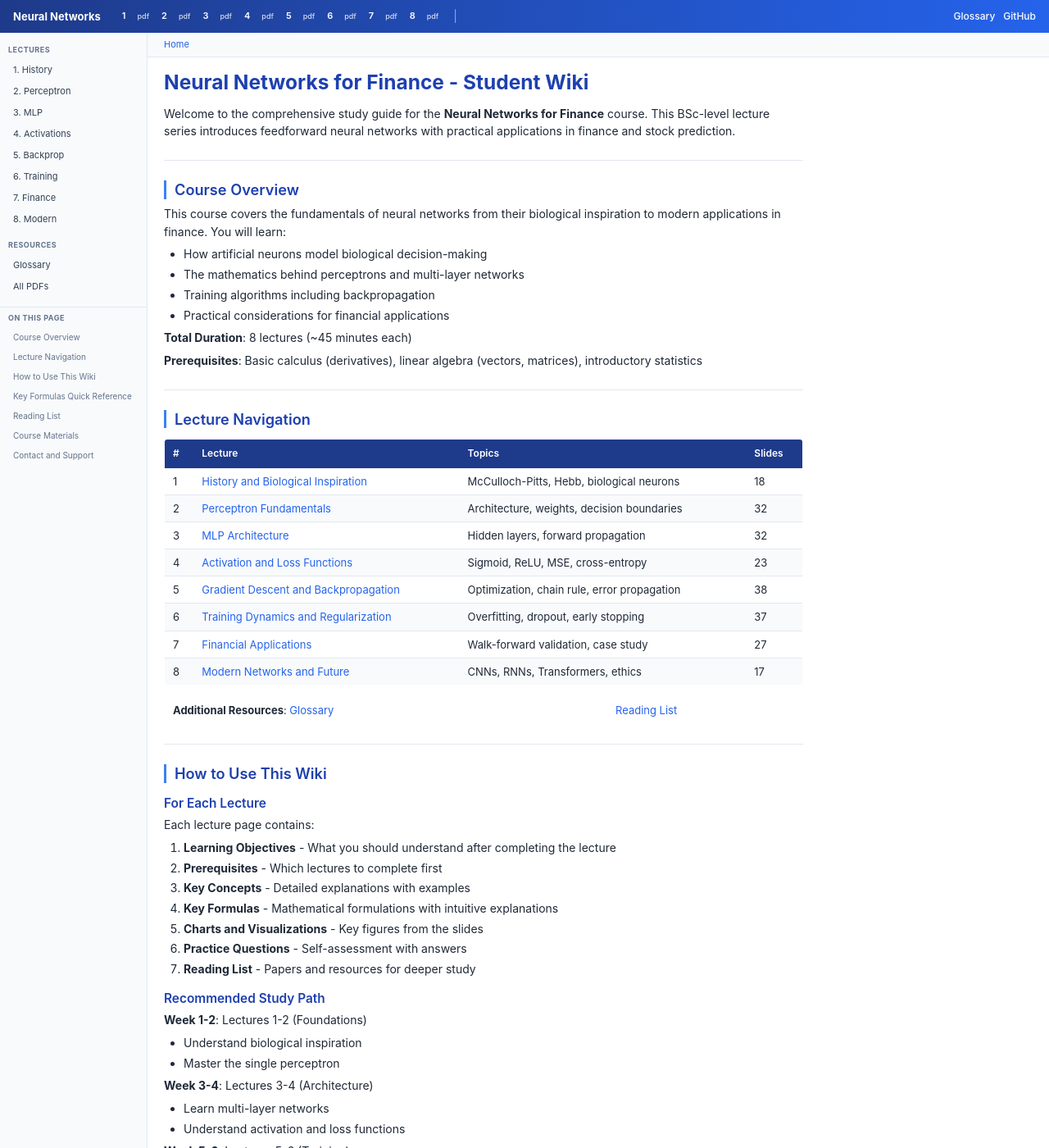
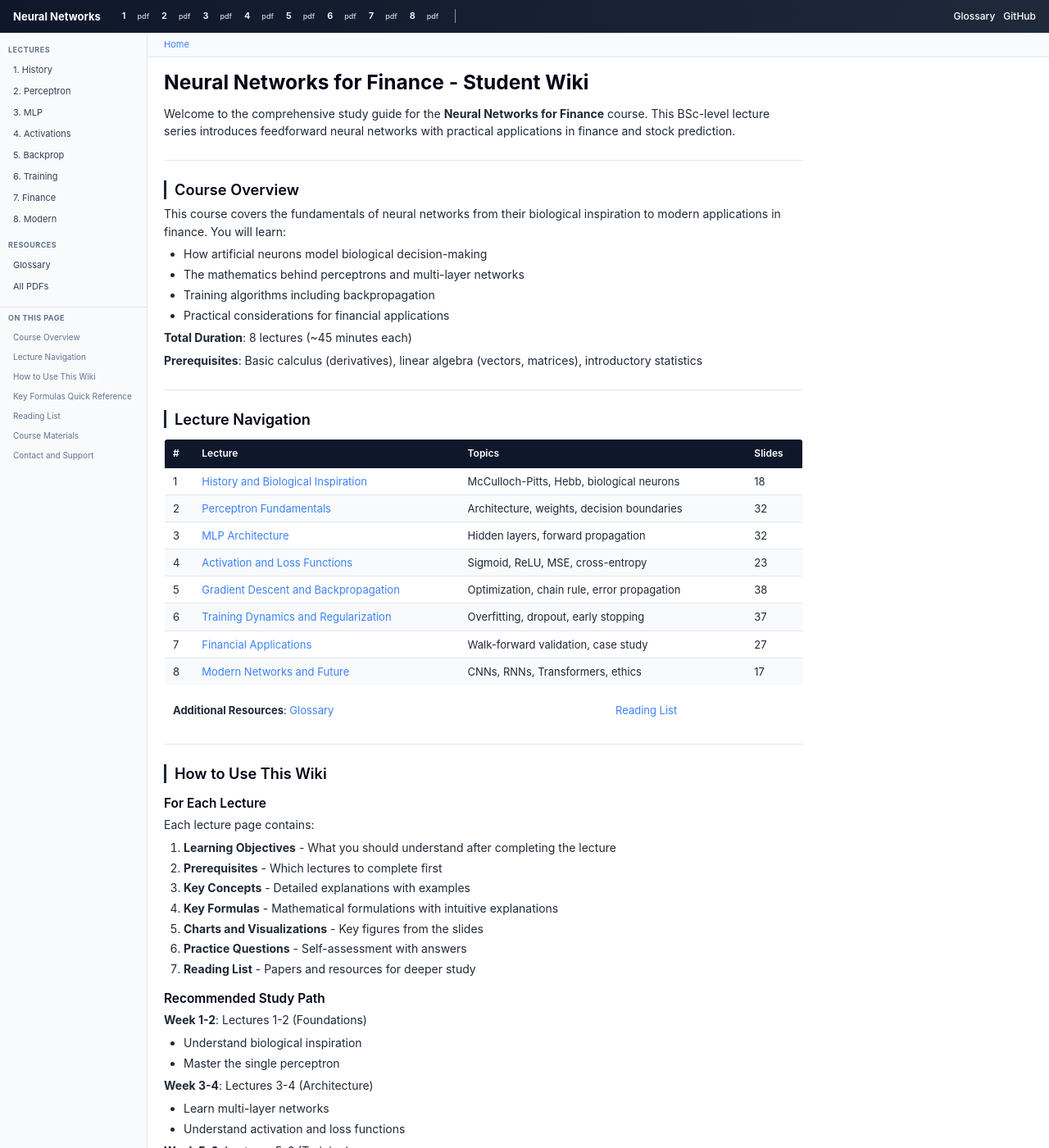
Before and after one commit to Digital-AI-Finance/neural-networks-introduction, a Jekyll site: the page built from docs/index.md, in a window 1280 px wide and 1400 px high. Shown: the whole window at 82% size. Built offline with Jekyll 4.4.1, drawn with Linux system fonts in a browser that asks for light colours.

Commit message:
Update color scheme to darker navy blues
- Primary: #0F172A (slate-900)
- Primary light: #1E293B (slate-800)
- Navbar: dark navy gradient
- Subtle card backgrounds

🤖 Generated with [Claude Code](https://claude.com/claude-code)

Co-Authored-By: Claude <noreply@anthropic.com>

```diff
--- a/docs/_layouts/default.html
+++ b/docs/_layouts/default.html
@@ -54,24 +54,24 @@
   </script>
 
   <style>
-    /* CSS Variables - Vibrant Professional Colors */
+    /* CSS Variables - Dark Navy Professional */
     :root {
-      --color-primary: #1E3A8A;
-      --color-primary-light: #3B82F6;
-      --color-primary-dark: #1E40AF;
-      --color-link: #2563EB;
-      --color-success: #059669;
-      --color-warning: #D97706;
-      --color-accent: #7C3AED;
+      --color-primary: #0F172A;
+      --color-primary-light: #1E293B;
+      --color-primary-dark: #020617;
+      --color-link: #3B82F6;
+      --color-success: #10B981;
+      --color-warning: #F59E0B;
+      --color-accent: #6366F1;
 
-      /* Semantic card colors - more saturated */
-      --card-formula-bg: #EFF6FF;
-      --card-formula-border: #2563EB;
-      --card-exercise-bg: #ECFDF5;
-      --card-exercise-border: #059669;
+      /* Semantic card colors - subtle */
+      --card-formula-bg: #F1F5F9;
+      --card-formula-border: #334155;
+      --card-exercise-bg: #F0FDF4;
+      --card-exercise-border: #10B981;
       --card-note-bg: #FFFBEB;
-      --card-note-border: #D97706;
-      --card-code-bg: #F1F5F9;
+      --card-note-border: #F59E0B;
+      --card-code-bg: #F8FAFC;
     }
 
     * { box-sizing: border-box; margin: 0; padding: 0; }
@@ -116,9 +116,9 @@
       background: #e8e8e8;
     }
 
-    /* Top navigation bar - sleeker */
+    /* Top navigation bar - dark navy */
     .topnav {
-      background: linear-gradient(90deg, #1E3A8A, #2563EB);
+      background: linear-gradient(90deg, #0F172A, #1E293B);
       padding: 0 16px;
       display: flex;
       align-items: center;
```
